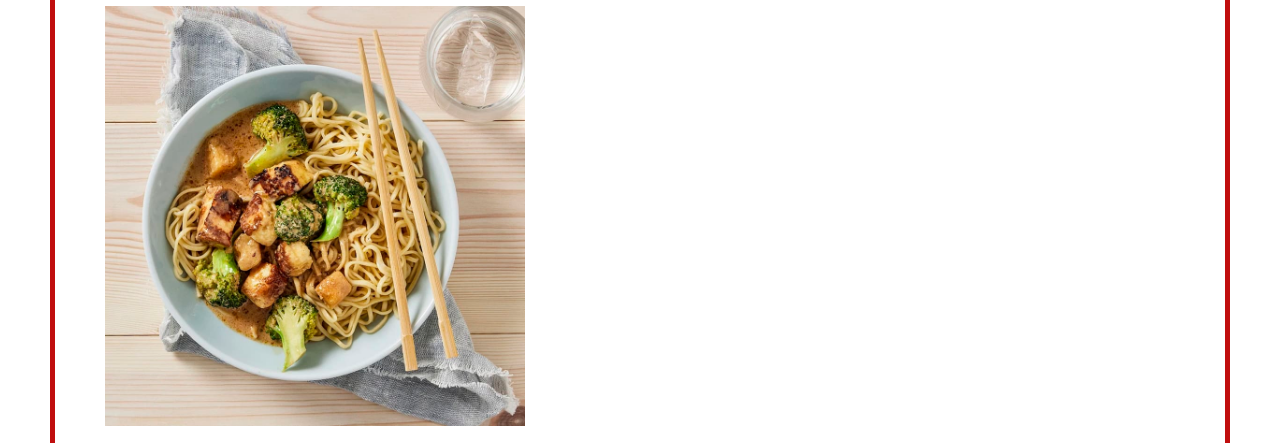
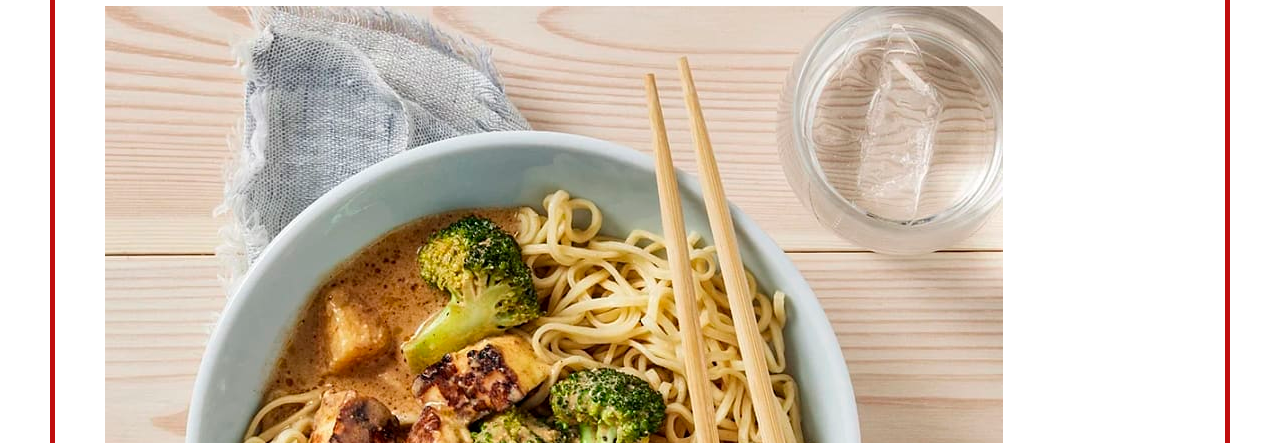
Before and after one commit to RobBombadil/odin-recipes, a plain HTML site: page recipes/Halloumi.html in a window 1280 px wide. Shown: the part 180-623 px from the top of the page. Drawn offline with Linux system fonts and the light colour scheme.

Commit message:
Removed width in img

```diff
--- a/styles.css
+++ b/styles.css
@@ -8,7 +8,6 @@
 }
 
 img {
-    width: 420px;
     max-width: 100%;
     height: auto;
 }
```
